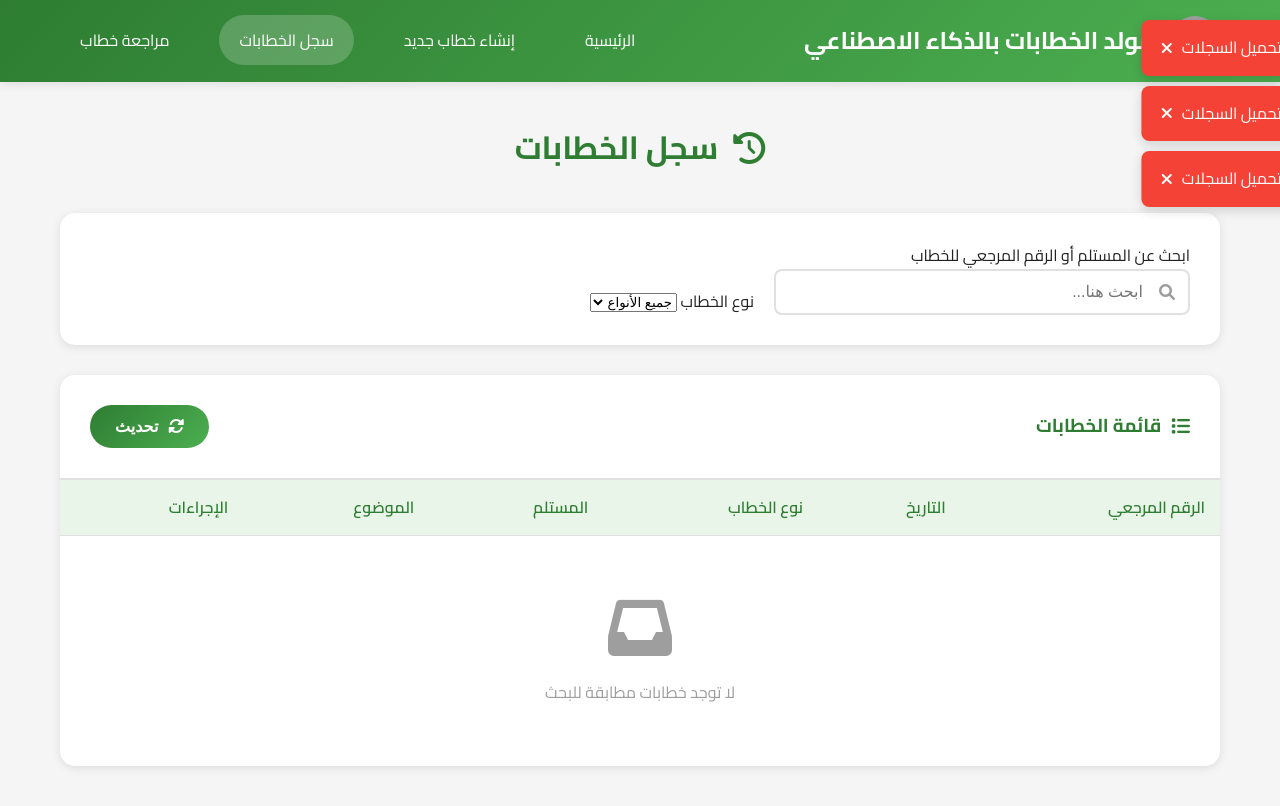
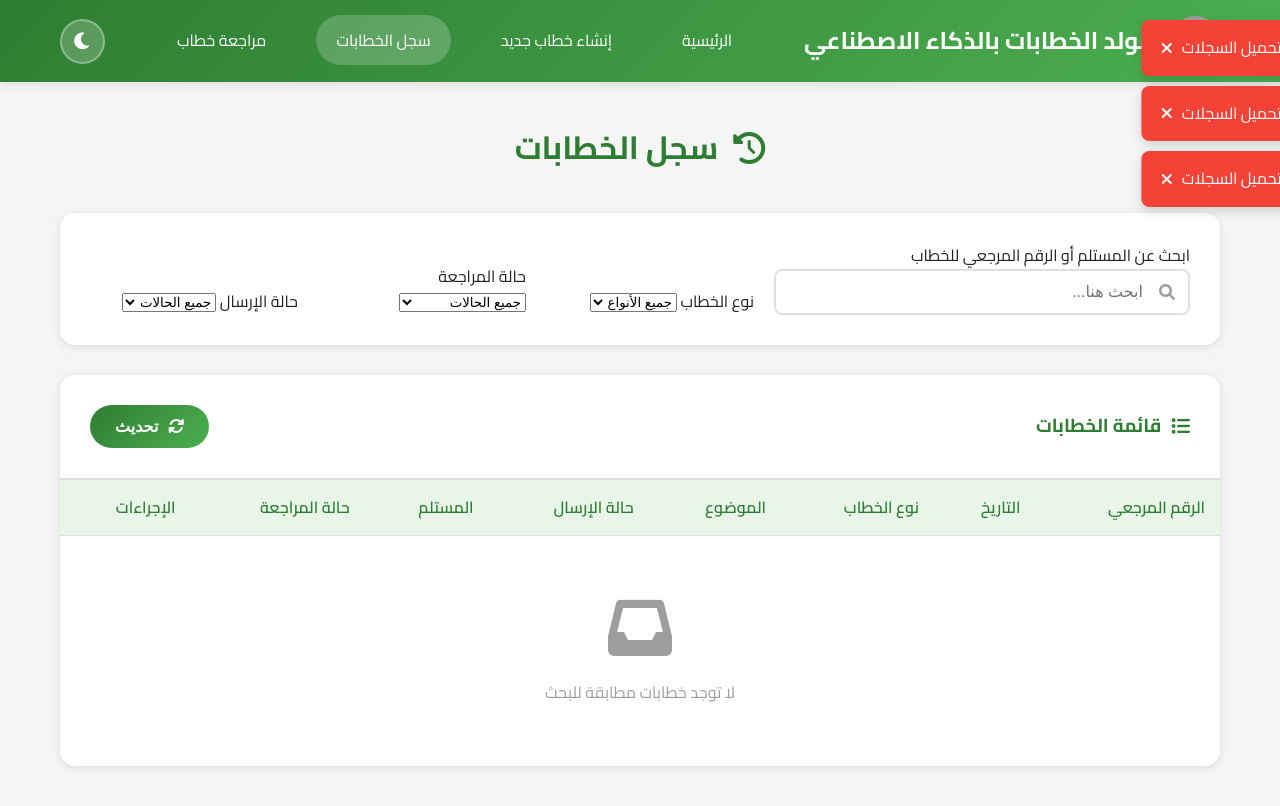
Before and after one commit to Ahmed5427/ai-letter-generator, a plain HTML site: page letter-records.html in a window 1280 px wide. Drawn offline with Linux system fonts and the light colour scheme; no server answers; grey boxes are pictures that could not be loaded.

Commit message:
Update letter-records.html

```diff
--- a/letter-records.html
+++ b/letter-records.html
@@ -18,10 +18,20 @@
                 </div>
                 <ul class="nav-menu">
                     <li><a href="index.html" class="nav-link">الرئيسية</a></li>
-                                        <li><a href="create-letter.html" class="nav-link">إنشاء خطاب جديد</a></li>
+                    <li><a href="create-letter.html" class="nav-link">إنشاء خطاب جديد</a></li>
                     <li><a href="letter-records.html" class="nav-link active">سجل الخطابات</a></li>
                     <li><a href="review-letter.html" class="nav-link">مراجعة خطاب</a></li>
                 </ul>
+                <div class="nav-controls">
+        <button class="theme-toggle" id="themeToggle" title="تغيير المظهر">
+            <i class="fas fa-moon" id="themeIcon"></i>
+        </button>
+        <div class="hamburger">
+            <span></span>
+            <span></span>
+            <span></span>
+        </div>
+            </div>
             </div>
         </nav>
     </header>
@@ -53,6 +63,25 @@
                                 <option value="تعاون">تعاون</option>
                             </select>
                         </div>
+
+                        <div class="filter-group">
+                            <label for="reviewStatusFilter">حالة المراجعة</label>
+                            <select id="reviewStatusFilter">
+                                <option value="">جميع الحالات</option>
+                                <option value="تمت المراجعة">تمت المراجعة</option>
+                                <option value="في الانتظار">في الانتظار</option>
+                                <option value="يحتاج إلى تحسينات">يحتاج إلى تحسينات</option>
+                            </select>
+                        </div>
+
+                        <div class="filter-group">
+                            <label for="sendStatusFilter">حالة الإرسال</label>
+                            <select id="sendStatusFilter">
+                                <option value="">جميع الحالات</option>
+                                <option value="تم الإرسال">تم الإرسال</option>
+                                <option value="في الانتظار">في الانتظار</option>
+                            </select>
+                        </div>
                     </div>
                 </div>
 
@@ -72,8 +101,10 @@
                                     <th>الرقم المرجعي</th>
                                     <th>التاريخ</th>
                                     <th>نوع الخطاب</th>
+                                    <th>الموضوع</th>
+                                    <th>حالة الإرسال</th>
                                     <th>المستلم</th>
-                                    <th>الموضوع</th>
+                                    <th>حالة المراجعة</th>
                                     <th>الإجراءات</th>
                                 </tr>
                             </thead>
```
